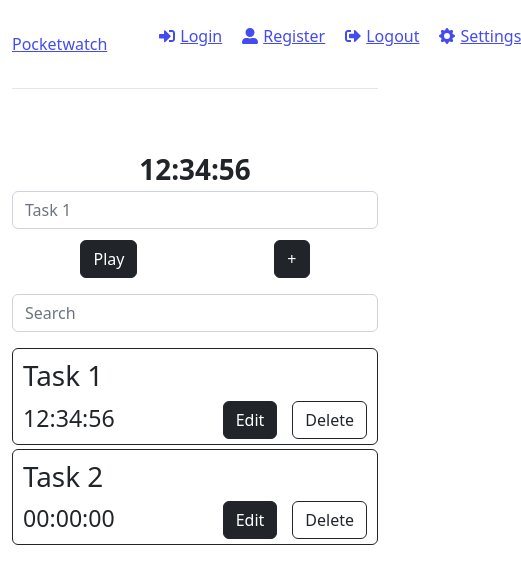
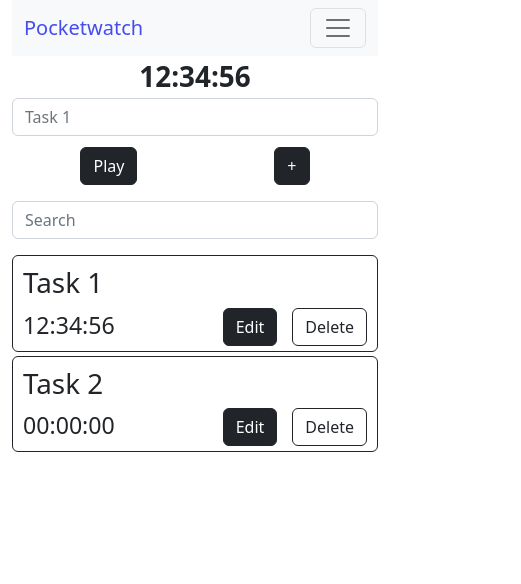
Before and after one commit to constellationz/pocketwatch, a React (Create React App) app in the folder frontend/: page / in a window 390 px wide. Shown: the top 584 px of the page, 521 px wide, since content can reach past the window. Built offline with nearby package versions, Linux system fonts and the light colour scheme.

Commit message:
Add responsive navbar

```diff
--- a/frontend/src/components/Header.jsx
+++ b/frontend/src/components/Header.jsx
@@ -1,40 +1,29 @@
 // Header.jsx
 // Header for the webpages
 
-import React from "react";
-import { FaSignInAlt, FaSignOutAlt, FaUserAlt } from "react-icons/fa";
-import { BsGearFill } from "react-icons/bs";
 import { Link } from "react-router-dom";
+import Container from "react-bootstrap/Container";
+import Nav from "react-bootstrap/Nav";
+import Navbar from "react-bootstrap/Navbar";
 
 function Header() {
   return (
-    <header className="header">
-      <div className="logo">
-        <Link to="/">Pocketwatch</Link>
-      </div>
-      <ul>
-        <li>
-          <Link to="/login">
-            <FaSignInAlt /> Login
-          </Link>
-        </li>
-        <li>
-          <Link to="/register">
-            <FaUserAlt /> Register
-          </Link>
-        </li>
-        <li>
-          <Link to="/register">
-            <FaSignOutAlt /> Logout
-          </Link>
-        </li>
-        <li>
-          <Link to="/settings">
-            <BsGearFill /> Settings
-          </Link>
-        </li>
-      </ul>
-    </header>
+    <Navbar bg="light" expand="md">
+      <Container>
+        <Navbar.Brand>
+          <Link className="navbar-brand" to="/">Pocketwatch</Link>
+        </Navbar.Brand>
+        <Navbar.Toggle aria-controls="navbar-nav" />
+        <Navbar.Collapse className="justify-content-end">
+          <Nav>
+            <Link className="nav-link" to="/login">Login</Link>
+            <Link className="nav-link" to="/register">Register</Link>
+            <Link className="nav-link" to="/settings">Settings</Link>
+            <Link className="nav-link" to="/logout">Logout</Link>
+          </Nav>
+        </Navbar.Collapse>
+      </Container>
+    </Navbar>
   );
 }
 
```
